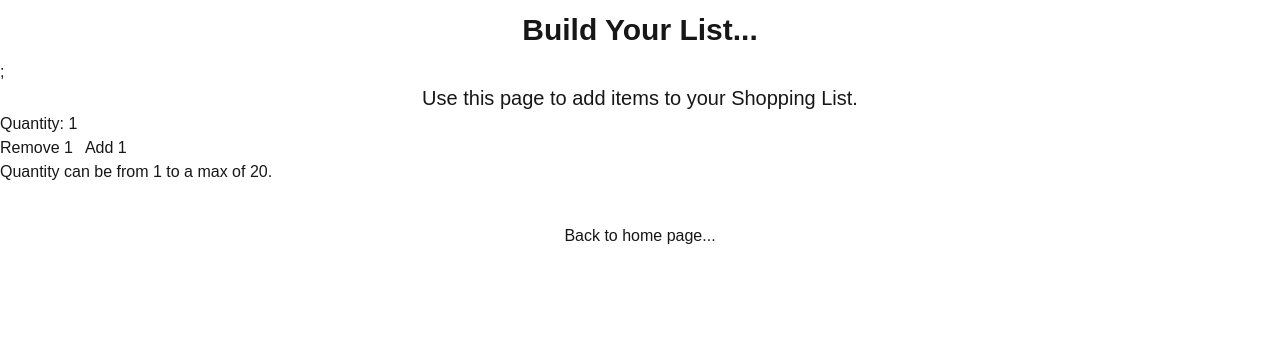
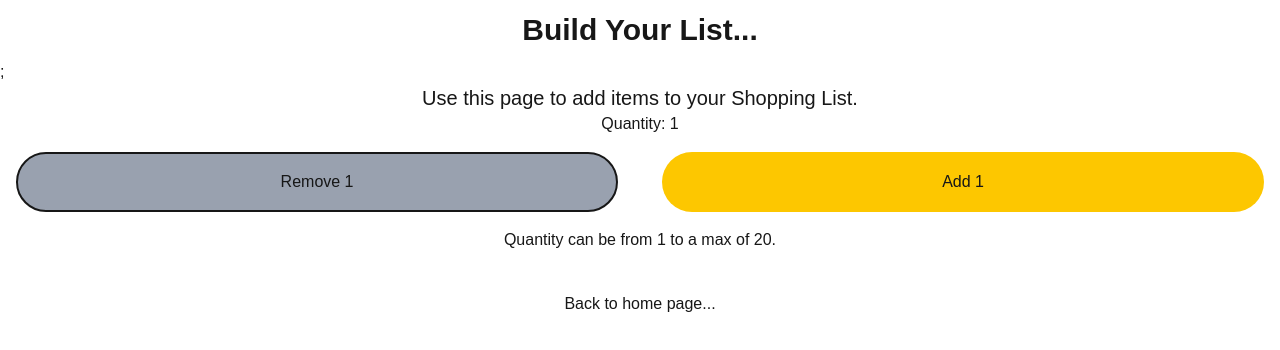
Before and after one commit to SueAtSAIT/cprg306-assignments, a Next.js app: page /week-4 in a window 1280 px wide. Shown: the top 350 px of the page. Built offline with nearby package versions, Linux system fonts and the light colour scheme.

Commit message:
Adds button styling

```diff
--- a/app/week-4/new-item.js
+++ b/app/week-4/new-item.js
@@ -26,16 +26,19 @@ export default function NewItem() {
   };
 
   return (
-    <div>
+    <div className="text-center">
       <p>Quantity: {quantity}</p>
-      <div className="flex flex-row gap-3">
+      <div className="flex flex-row gap-3 ">
         <button
           onClick={decrement}
           disabled={quantity == 1 ? true : false}
-          Classname="disabled:bg-gray-400">
+          className="basis-1/2 rounded-full m-4 p-4 border-2 bg-white hover:bg-gray-200 active:bg-gray-500 disabled:bg-gray-400 active:text-white">
           Remove 1
         </button>
-        <button onClick={increment} disabled={quantity == 20 ? true : false}>
+        <button
+          onClick={increment}
+          disabled={quantity == 20 ? true : false}
+          className="basis-1/2 rounded-full m-4 p-4  bg-yellow-400 hover:bg-yellow-600 active:bg-yellow-900 hover:text-white disabled:bg-gray-100 disabled:text-white ">
           Add 1
         </button>
       </div>
```
